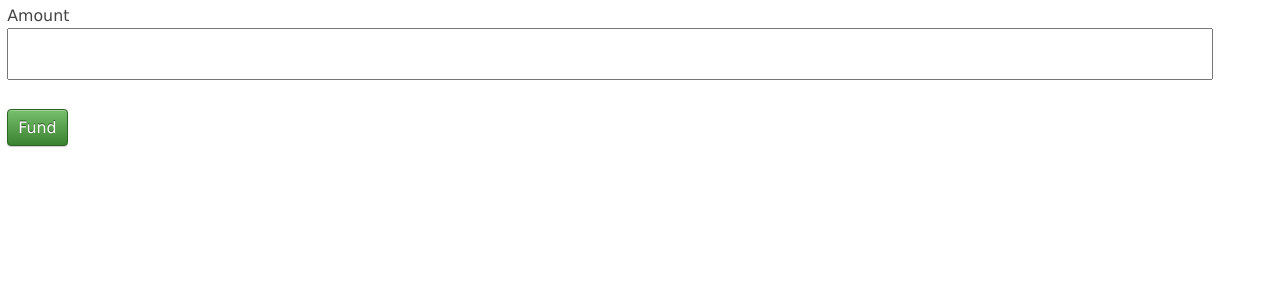
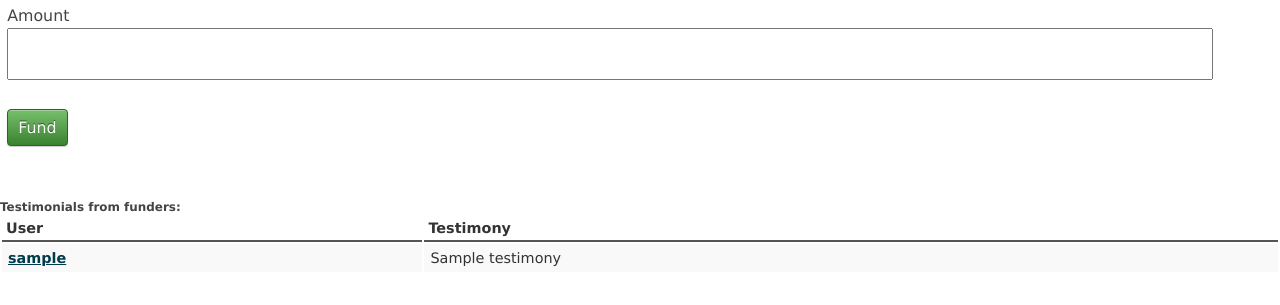
Before and after one commit to ohdoyoun/csc309-1, a CakePHP app: the page made by app/View/Projects/view.ctp in a window 1280 px wide. Shown: the part 219-524 px from the top of the page. Run offline with PHP 8.4 and a stand-in for CakePHP, Linux system fonts and the light colour scheme; the template is opened without the code that fills it: most values are stand-ins (such as "Sample title", 1, 10 or a date in 2020); form fields are guessed from the names that the template uses; data that the repository does not hold is empty; some libraries are stand-ins or nearby versions.

Commit message:
Testimonials for each project added to project page

```diff
--- a/app/View/Projects/index.ctp
+++ b/app/View/Projects/index.ctp
@@ -4,7 +4,7 @@
 <?php foreach($projects as $project): ?>
 
     <div style="float: left; padding-right: 30px; border-style: ridge; border-width: 5px; padding-left: 30px; width: 250px; height: 300px; padding-top: 15px; margin-right: 10px;">
-        <p>Name: <a href="projects/view/<?php echo $project['Project']['id']; ?>"><?php echo $project['Project']['project_name']; ?></a></p><br>
+        <p>Name: <a href="/projects/view/<?php echo $project['Project']['id']; ?>"><?php echo $project['Project']['project_name']; ?></a></p><br>
         <p>Goal: $<?php echo $project['Project']['goal']; ?></p>
         <?php foreach($current_amounts as $current):
             if ($current['transactions']['project_id'] == $project['Project']['id']) {?>
--- a/app/View/Projects/view.ctp
+++ b/app/View/Projects/view.ctp
@@ -24,6 +24,22 @@
         echo $this->Form->input('Testimony');
         echo $this->Form->end('Submit');
     } ?>
+
+    <?php if (sizeof($testimonials) > 0) { ?>
+        <br><br><h5>Testimonials from funders:</h5>
+        <table>
+            <tr>
+                <th>User</th>
+                <th>Testimony</th>
+            </tr>
+            <?php foreach($testimonials as $testimony): ?>
+            <tr>
+                <td><a href="/users/view/ <?php echo $testimony['testimonials']['user_id']; ?>"><?php echo $testimony['users']['username']; ?></a></td>
+                <td><?php echo $testimony['testimonials']['testimony']; ?></td>
+            </tr>
+            <?php endforeach; ?>
+        </table>
+    <?php } ?>
 <?php } else {?>
     <h3>No such project exists!</h3>
 <?php }?>
```
